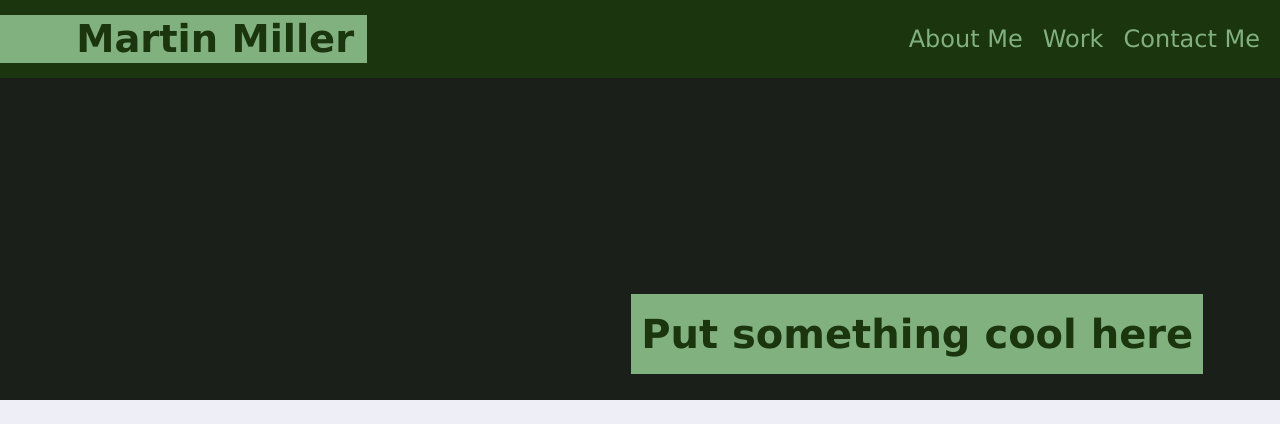
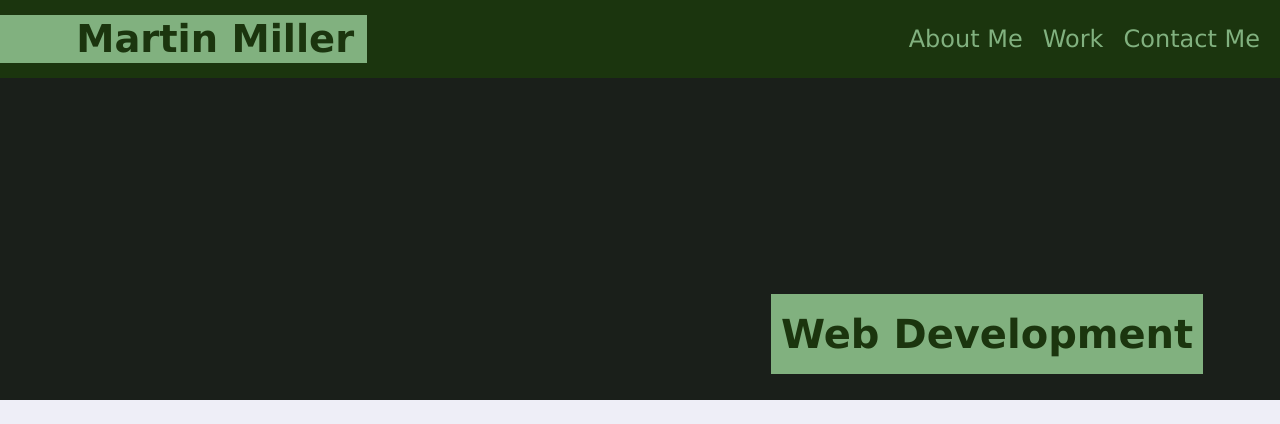
Before and after one commit to mmiller1234321/Challenge2, a plain HTML site: page 02-Challenge/index.html in a window 1280 px wide. Shown: the top 424 px of the page. Drawn offline with Linux system fonts and the light colour scheme.

Commit message:
Update index.html
updated H2 hero banner

```diff
--- a/02-Challenge/index.html
+++ b/02-Challenge/index.html
@@ -1,4 +1,4 @@
-<!DOCTYPE html>
+ <!DOCTYPE html>
 <html lang="en">
 
 <head>
@@ -24,7 +24,7 @@
     <section>
 
         <div class="hero-banner">
-            <h2>Put something cool here</h2>
+            <h2>Web Development</h2>
         </div>
 
 
```
